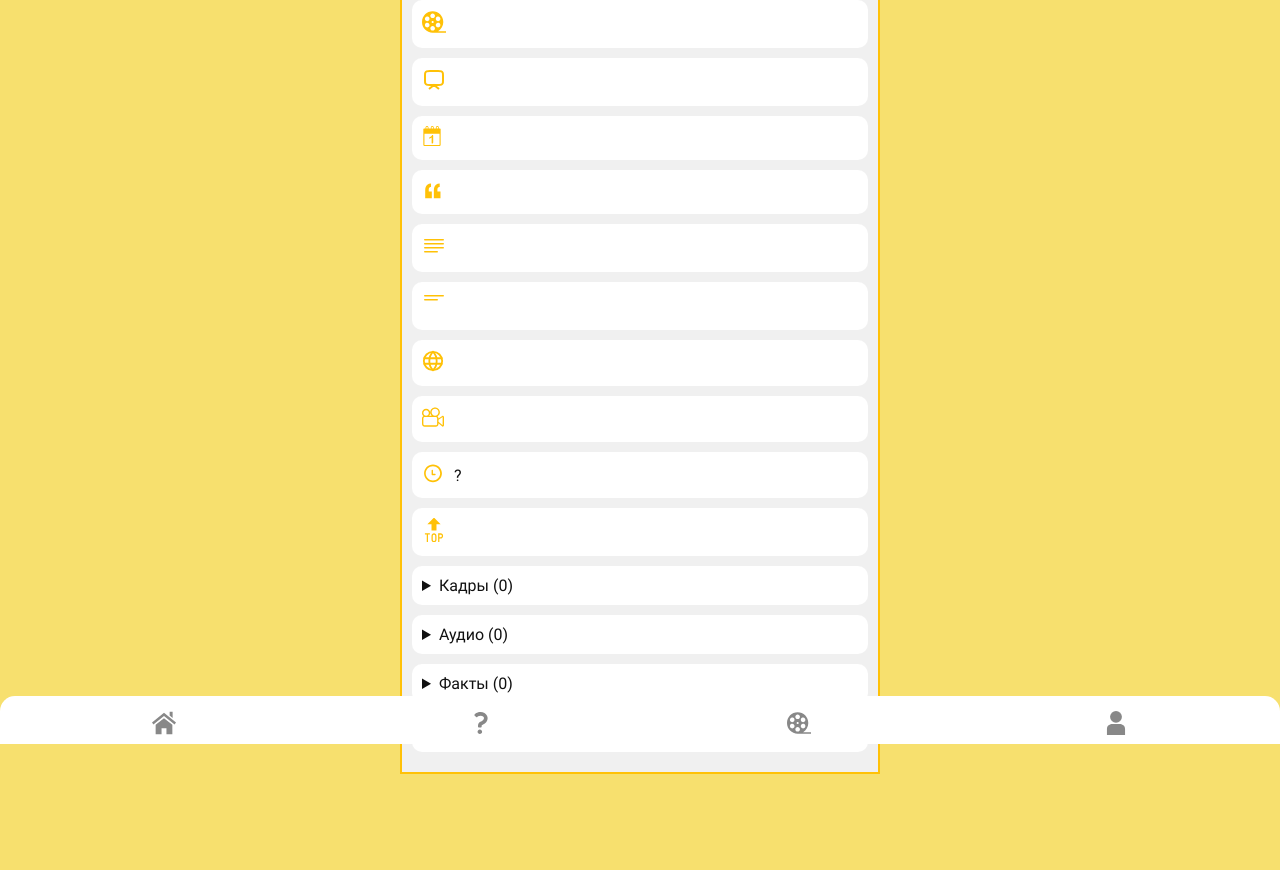
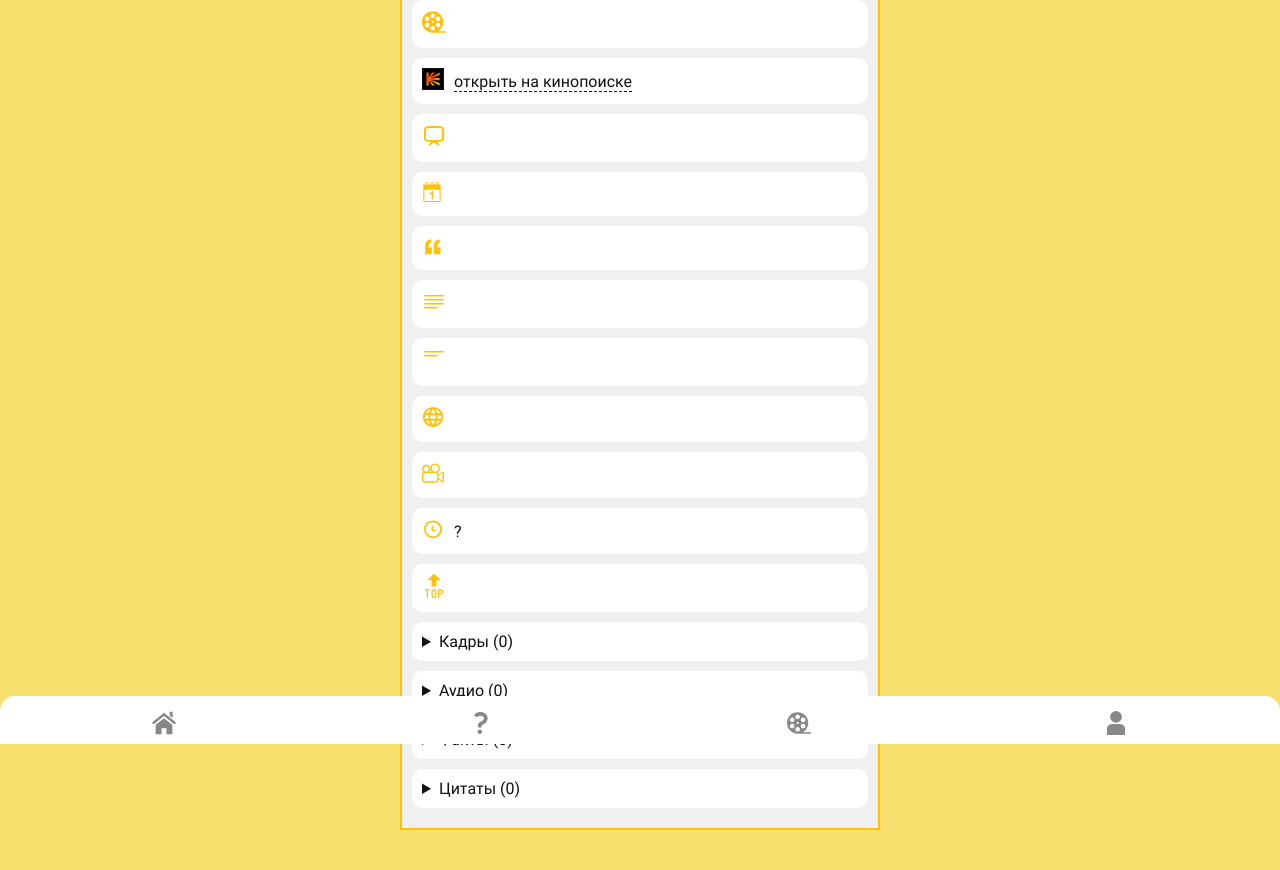
Before and after one commit to dronperminov/movie-quiz-old, a Python web app: template web/templates/films/film.html in a window 1280 px wide. Shown: the part 56-926 px from the top of the page. Before the commit the page ends 830 px from the top, so only its background shows below. Run offline with Jinja, Linux system fonts and the light colour scheme; the template is opened without the code that fills it, so the values that code supplies are empty.

Commit message:
add kinopoisk link

```diff
--- a/web/templates/films/film.html
+++ b/web/templates/films/film.html
@@ -63,6 +63,21 @@
                 {{film.name}}
                 {% endif %}
             </div>
+        </div>
+
+        <div class="form-row">
+            <div class="form-row-icon">
+                <svg width="22" height="22" viewBox="0 0 202 202" fill="none" xmlns="http://www.w3.org/2000/svg">
+                    <rect x="0.5" y="0.5" width="201" height="201" fill="black"/>
+                    <path d="M161 41L72.5771 88.3297L118.657 41H93.1143L61.7429 84.5446V41H41V161H61.7429V117.526L93.1143 161H118.657L73.7737 115.158L161 161V138.714L81.4434 106.798L161 112.143V89.8571L81.9474 94.9966L161 63.2857V41Z" fill="url(#paint0_radial_4902_369)"/>
+                    <rect x="0.5" y="0.5" width="201" height="201" stroke="#474747"/>
+                    <radialGradient id="paint0_radial_4902_369" cx="0" cy="0" r="1" gradientUnits="userSpaceOnUse" gradientTransform="translate(41 41) rotate(45) scale(169.706)">
+                    <stop offset="0.5" stop-color="#FF5500"/>
+                    <stop offset="1" stop-color="#BBFF00"/>
+                    </radialGradient>
+                </svg>
+            </div>
+            <div class="form-row-input text"><a href="https://www.kinopoisk.ru/film/{{film.film_id}}/" target="_blank">открыть на кинопоиске</a></div>
         </div>
 
         <div class="form-row" title="Тип">
```
